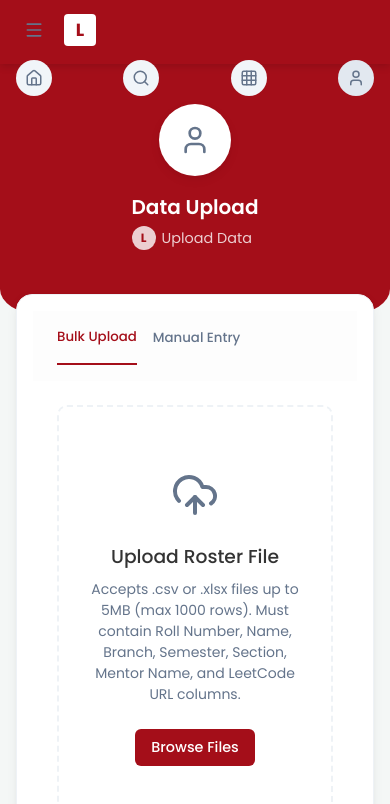
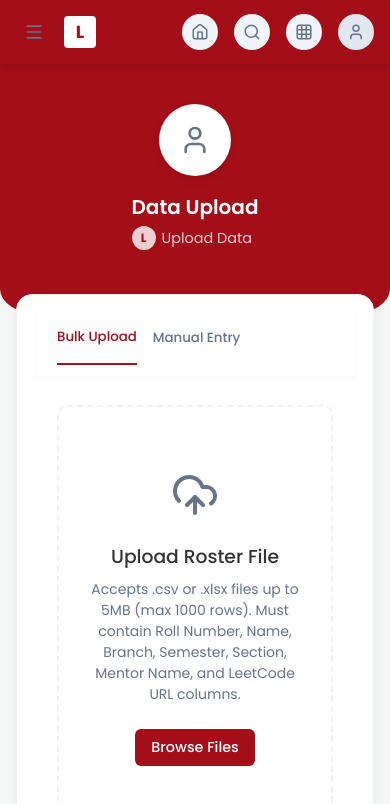
Before and after one commit to armaan002609/leetcode-tracker, a Next.js app: page /upload in a window 390 px wide. Shown: the top 804 px of the page. Built offline with nearby package versions, Linux system fonts and the light colour scheme.

Commit message:
fix: mobile search bar inline expansion

```diff
--- a/src/app/globals.css
+++ b/src/app/globals.css
@@ -561,9 +561,12 @@ button {
   .search-input-container.active {
     display: block;
     position: absolute;
-    top: calc(100% + 12px);
-    right: 0;
+    top: 50%;
+    transform: translateY(-50%);
+    right: calc(100% + 8px);
     z-index: 50;
+    width: calc(100vw - 140px);
+    max-width: 280px;
     box-shadow: var(--shadow-md);
     border-radius: var(--radius-sm);
   }
@@ -574,7 +577,7 @@ button {
 
   .topnav {
     padding: 12px 16px;
-    flex-wrap: wrap;
+    flex-wrap: nowrap;
     gap: 12px;
   }
 
@@ -583,13 +586,8 @@ button {
   }
 
   .topnav-actions {
-    width: 100%;
-    justify-content: space-between;
-  }
-
-  .topnav-actions .search-wrapper {
-    flex-grow: 1;
-    width: auto !important;
+    width: auto;
+    justify-content: flex-end;
   }
 
   .curved-banner-container {
```
